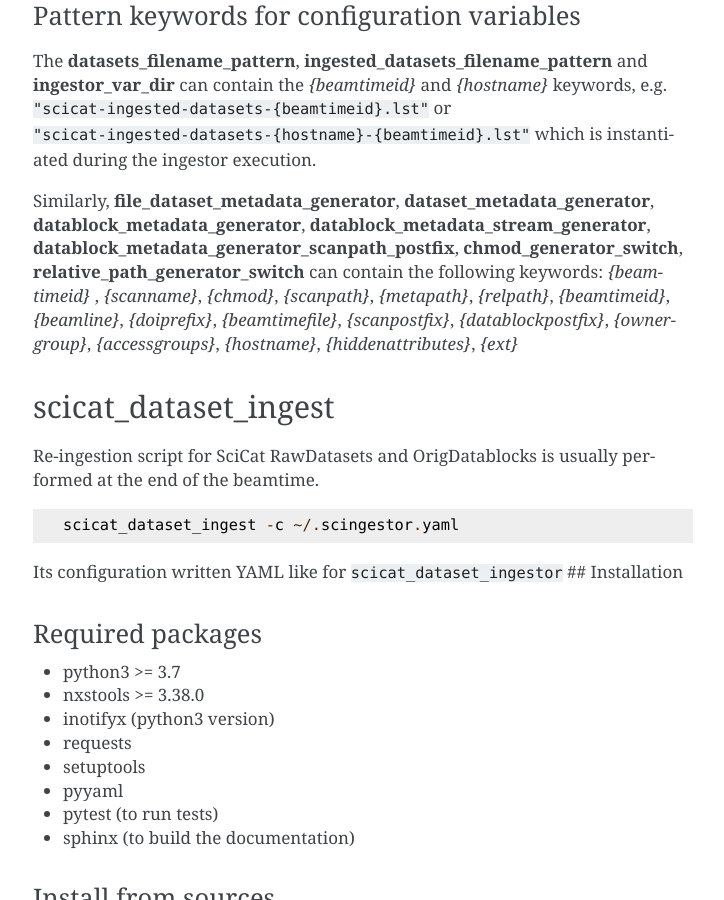
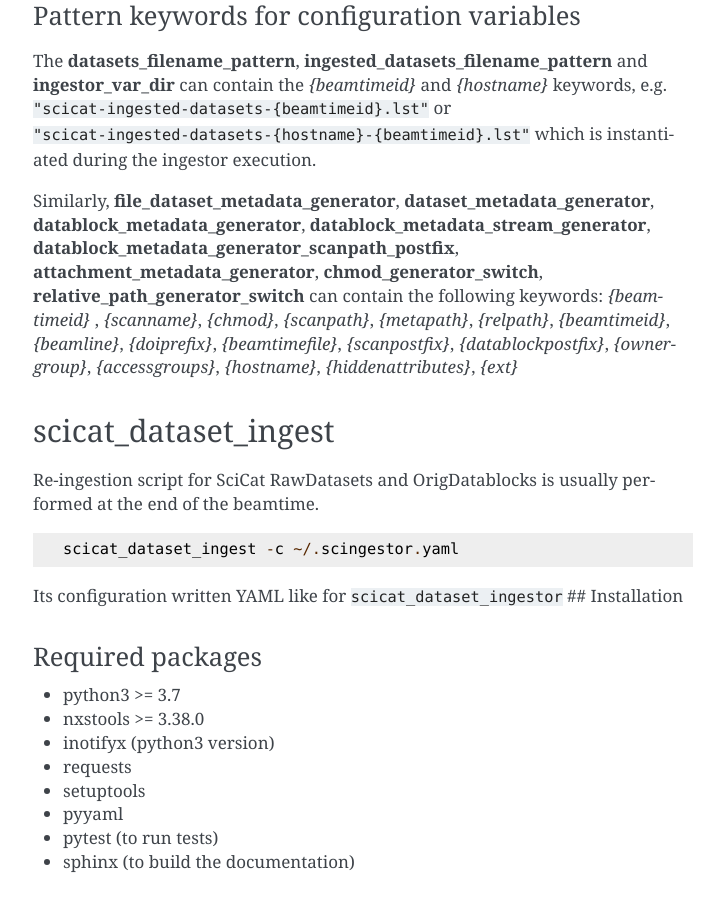
Before and after one commit to jkotan/scingestor, a Sphinx documentation site: the page built from doc/index.rst, in a window 1280 px wide and 900 px high, scrolled down 2998 px. Shown: the whole window, without its empty margins (387-1111 px from the left). Built offline with Sphinx 7.4.7, drawn with Linux system fonts in a browser that asks for light colours.

```diff
--- a/doc/index.rst
+++ b/doc/index.rst
@@ -124,7 +124,7 @@ Pattern keywords for configuration variables
 
 The  **datasets_filename_pattern**, **ingested_datasets_filename_pattern**  and **ingestor_var_dir** can contain the *{beamtimeid}* and *{hostname}* keywords,  e.g. ``"scicat-ingested-datasets-{beamtimeid}.lst"`` or ``"scicat-ingested-datasets-{hostname}-{beamtimeid}.lst"``  which is instantiated during the ingestor execution.
 
-Similarly, **file_dataset_metadata_generator**, **dataset_metadata_generator**, **datablock_metadata_generator**,  **datablock_metadata_stream_generator**, **datablock_metadata_generator_scanpath_postfix**, **chmod_generator_switch**, **relative_path_generator_switch**  can contain the following keywords: *{beamtimeid}* , *{scanname}*, *{chmod}*, *{scanpath}*, *{metapath}*, *{relpath}*, *{beamtimeid}*, *{beamline}*, *{doiprefix}*, *{beamtimefile}*, *{scanpostfix}*, *{datablockpostfix}*, *{ownergroup}*, *{accessgroups}*, *{hostname}*, *{hiddenattributes}*, *{ext}*
+Similarly, **file_dataset_metadata_generator**, **dataset_metadata_generator**, **datablock_metadata_generator**,  **datablock_metadata_stream_generator**, **datablock_metadata_generator_scanpath_postfix**, **attachment_metadata_generator**, **chmod_generator_switch**, **relative_path_generator_switch**  can contain the following keywords: *{beamtimeid}* , *{scanname}*, *{chmod}*, *{scanpath}*, *{metapath}*, *{relpath}*, *{beamtimeid}*, *{beamline}*, *{doiprefix}*, *{beamtimefile}*, *{scanpostfix}*, *{datablockpostfix}*, *{ownergroup}*, *{accessgroups}*, *{hostname}*, *{hiddenattributes}*, *{ext}*
 
 
 scicat_dataset_ingest
```
Also changed, not shown: README.md (+1 -1 lines).
